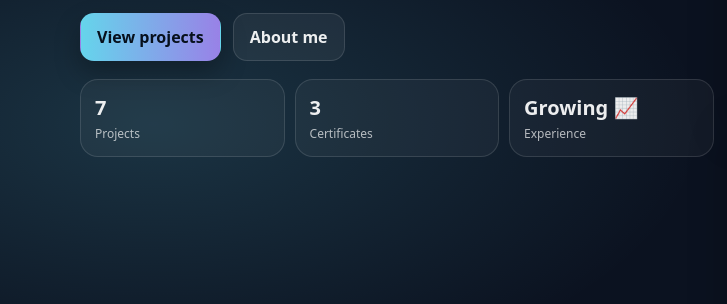
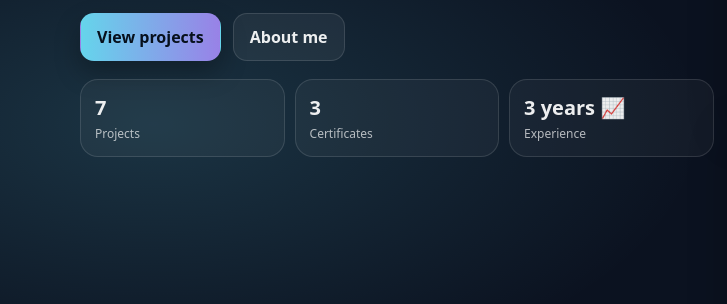
Before and after one commit to bogdancenusa19/PowerBI-Portfolio, a plain HTML site: page index.html in a window 1280 px wide. Shown: the part 411-715 px from the top of the page, 0-727 px from the left. Drawn offline with Linux system fonts and the light colour scheme.

Commit message:
Update index.html

```diff
--- a/index.html
+++ b/index.html
@@ -58,7 +58,7 @@
               <div class="stat__label">Certificates</div>
             </div>
             <div class="stat">
-              <div class="stat__kpi">Growing 📈</div>
+              <div class="stat__kpi">3 years 📈</div>
               <div class="stat__label">Experience</div>
             </div>
           </div>
```
